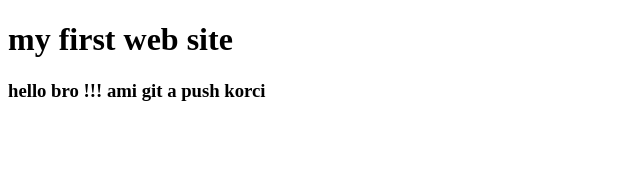
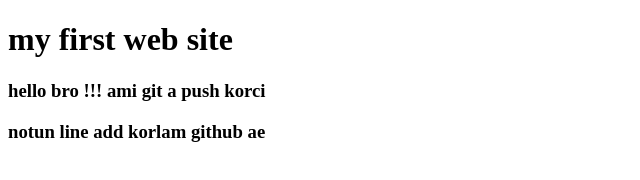
Before and after one commit to Mohosinin/my-first-website, a plain HTML site: page index.html in a window 1280 px wide. Shown: the whole page, without its empty margins (0-640 px from the left). Drawn offline with Linux system fonts and the light colour scheme.

Commit message:
Update index.html
another new line

```diff
--- a/index.html
+++ b/index.html
@@ -6,5 +6,6 @@
 <body>
     <h1>my first web site</h1>
     <h3>hello bro !!! ami git a push korci</h3>
+    <h3>notun line add korlam github ae</h3>
 </body>
 </html>
```
